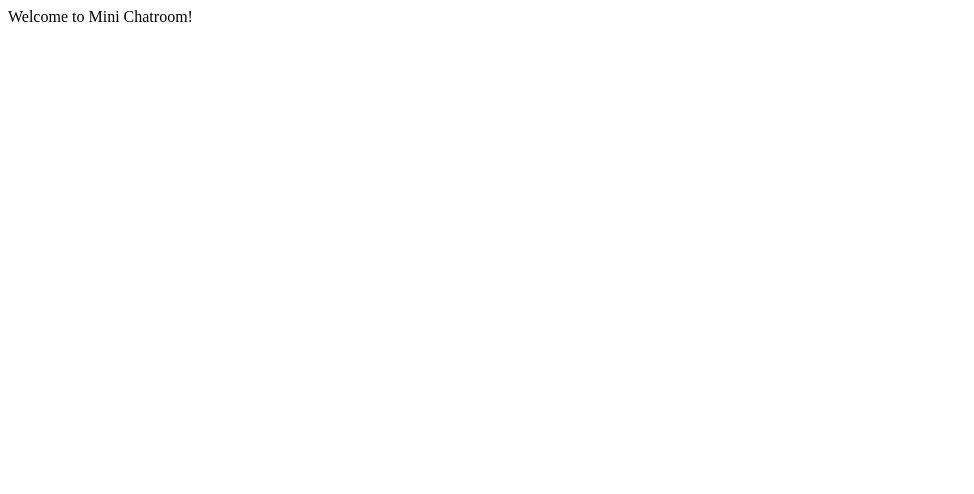
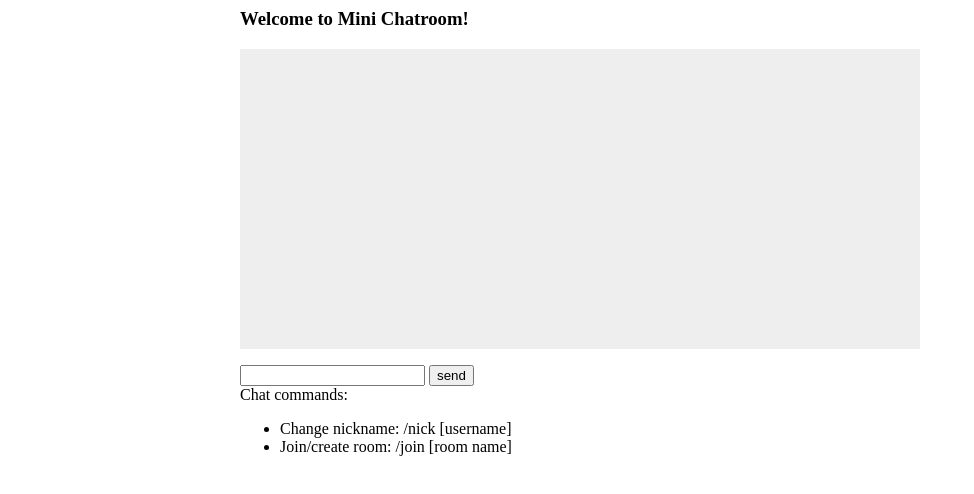
Before and after one commit to tengsun/service-node-chatroom, a website: page client/index.html in a window 1280 px wide. Shown: the whole page, without its empty margins (0-974 px from the left). Drawn offline with Linux system fonts and the light colour scheme.

Commit message:
build static client index page

```diff
--- /dev/null
+++ b/client/css/style.css
@@ -0,0 +1,19 @@
+#content {
+	width: 800px;
+	margin-left: auto;
+	margin-right: auto;
+}
+
+#room {
+	background-color: #ddd;
+	margin-bottom: 1em;
+}
+
+#messages {
+	width: 680px;
+	height: 300px;
+	overflow: auto;
+	background-color: #eee;
+	margin-bottom: 1em;
+	margin-right: 10px;
+}
--- a/client/index.html
+++ b/client/index.html
@@ -1,3 +1,28 @@
 <html>
-Welcome to Mini Chatroom!
+<head>
+	<title>Chatroom</title>
+	<link rel="stylesheet" type="text/css" href="/css/style.css">
+</head>
+
+<body>
+<div id='content'>
+	<h3>Welcome to Mini Chatroom!</h3>
+
+	<div id='room'></div>
+	<div id='room-list'></div>
+	<div id='messages'></div>
+
+	<form id='send-form'>
+		<input id='send-msg' />
+		<input id='send-btn' type="submit" value="send">
+		<div id='help'>
+			Chat commands:
+			<ul>
+				<li>Change nickname: /nick [username]</li>
+				<li>Join/create room: /join [room name]</li>
+			</ul>
+		</div>
+	</form>
+</div>
+</body>
 </html>
```
